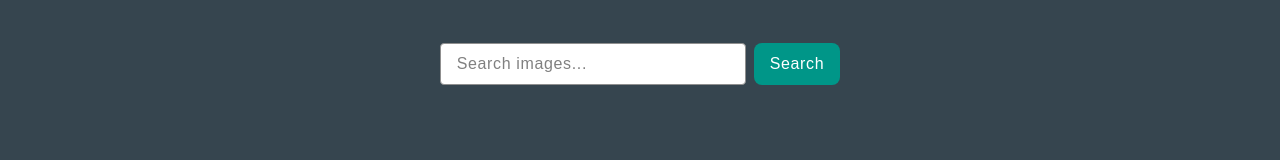
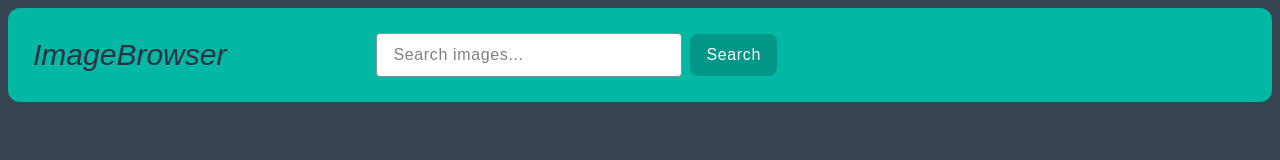
Before and after one commit to NatalySheludko/image-browser, a website built with Vite: page src/index.html in a window 1280 px wide. Built offline with nearby package versions, Linux system fonts and the light colour scheme; what simplelightbox would draw is missing.

Commit message:
add header/styles

```diff
--- a/src/css/form.css
+++ b/src/css/form.css
@@ -1,12 +1,33 @@
+.header{
+display: flex;
+flex-direction: row;
+align-items: center;
+padding: 25px;
+background-color: #03b7a5;
+border-radius: 12px;
+}
+
+.logo{
+display: flex;
+justify-content: center;
+font-size: 30px;
+align-items: center;
+font-weight: 500;
+font-style: italic;
+color: #2e2f42;
+margin-right: 150px;
+}
+
 .gallery-form {
   display: flex;
+  flex-direction: row;
   justify-content: center;
-  padding-top: 35px;
+  align-items: center;
 }
 
 .search-img {
   width: 272px;
-  padding: 8px 16px;
+  padding: 9px 16px;
   margin-right: 8px;
   line-height: 1.5;
   letter-spacing: 0.04em;
@@ -28,7 +49,7 @@
 
 .search-img:focus,
 .search-img:active {
-  border: 1px solid #009688;;
+  border: 1px solid #009688;
   color: #000;
 }
 
@@ -36,15 +57,15 @@
   display: flex;
   justify-content: center;
   align-items: center;
-  padding: 8px 16px;
+  padding: 12px 16px;
   font-size: 16px;
   letter-spacing: 0.04em;
   border: none;
   border-radius: 8px;
-  background-color: #009688;;
+  background-color: #009688;
   color: #fff;
 }
 
 .btn-search:hover {
-  background-color: #03b7a5;
+  background-color: #2e2f42;
 }
--- a/src/index.html
+++ b/src/index.html
@@ -8,7 +8,8 @@
     <link rel="stylesheet" href="./css/styles.css" />
   </head>
   <body>
-    <section>
+    <header class="header">
+      <h1 class="logo">ImageBrowser</h1>
       <form class="gallery-form" autocomplete="off">
         <input
           class="search-img"
@@ -18,7 +19,7 @@
         />
         <button class="btn-search" type="submit data-search">Search</button>
       </form>
-    </section>
+    </header>
 
     <section>
       <ul class="gallery"></ul>
```
